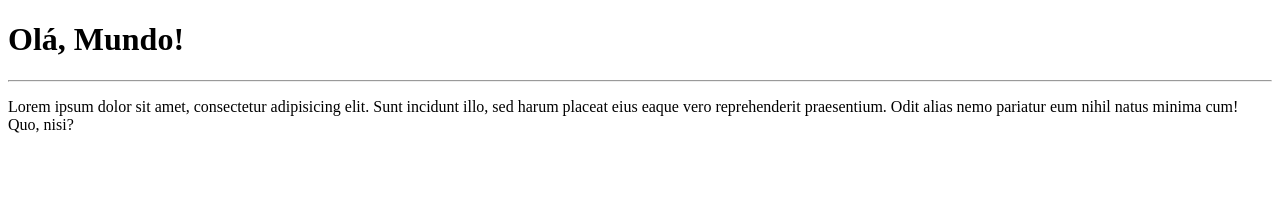
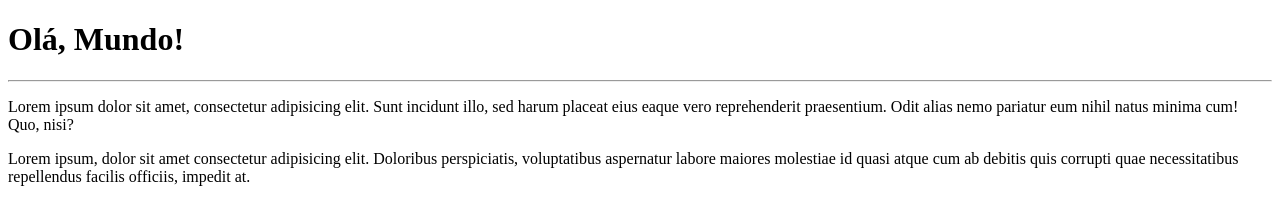
Before and after one commit to rosanemmacedo/Ola-Mundo, a plain HTML site: page site-exemplo/index.html in a window 1280 px wide. Drawn offline with Linux system fonts and the light colour scheme.

Commit message:
adicionei um paragrafo

```diff
--- a/site-exemplo/index.html
+++ b/site-exemplo/index.html
@@ -9,5 +9,6 @@
     <h1>Olá, Mundo!</h1>
     <hr>
     <p>Lorem ipsum dolor sit amet, consectetur adipisicing elit. Sunt incidunt illo, sed harum placeat eius eaque vero reprehenderit praesentium. Odit alias nemo pariatur eum nihil natus minima cum! Quo, nisi?</p>
+    <p>Lorem ipsum, dolor sit amet consectetur adipisicing elit. Doloribus perspiciatis, voluptatibus aspernatur labore maiores molestiae id quasi atque cum ab debitis quis corrupti quae necessitatibus repellendus facilis officiis, impedit at.</p>
 </body>
 </html>
```
